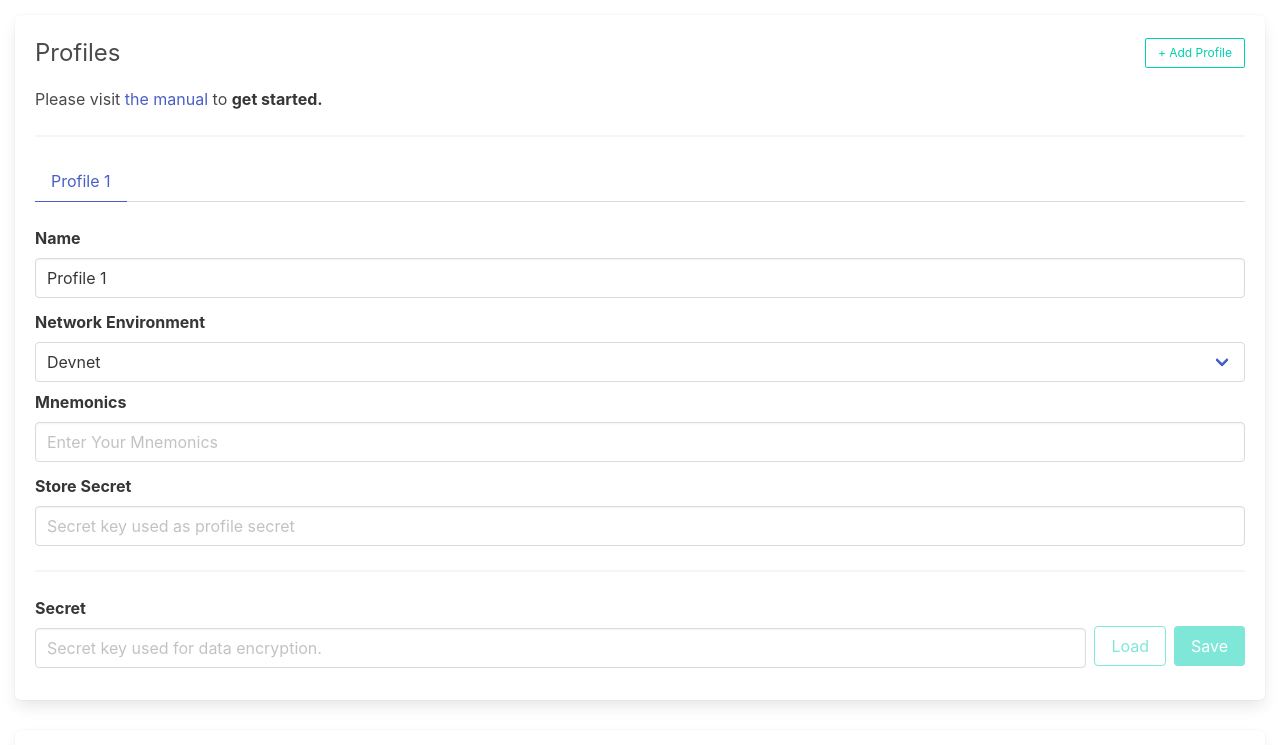
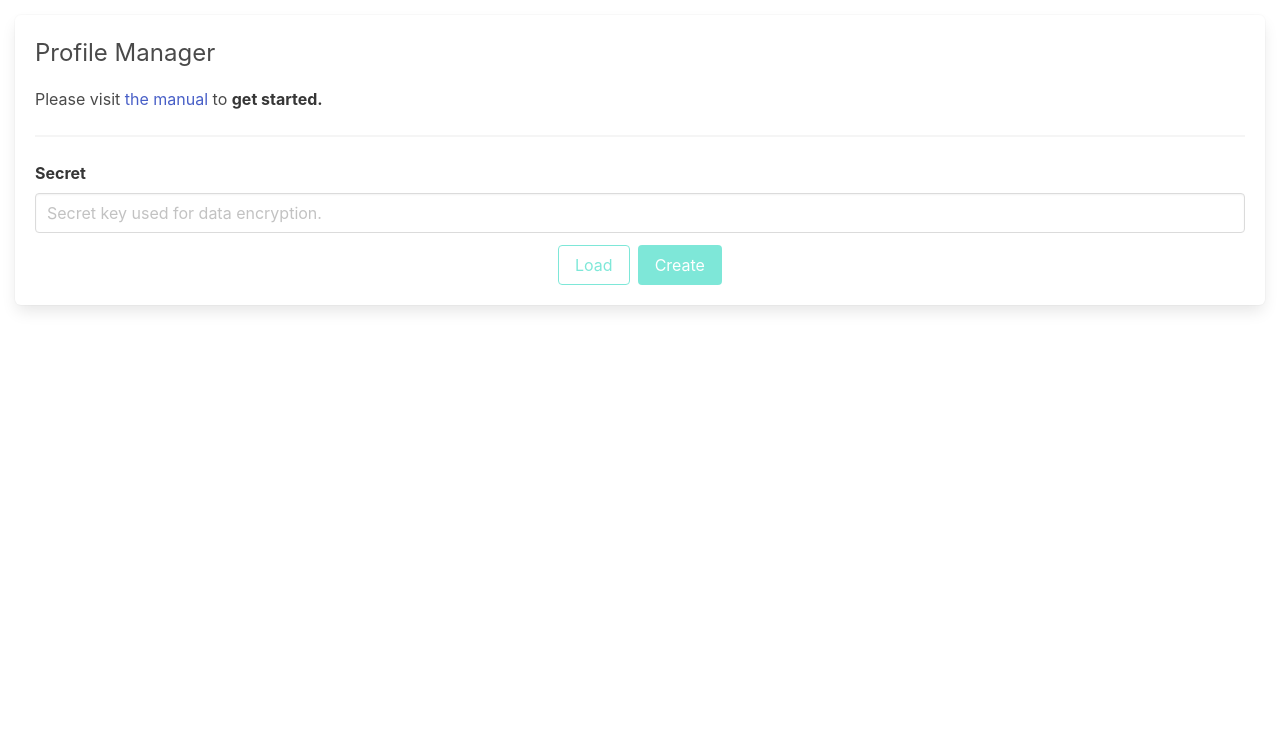
Before and after one commit to threefoldtecharchive/grid_weblets, a Svelte app: page / in a window 1280 px wide. Shown: the top 745 px of the page. Built offline with nearby package versions, Linux system fonts and the light colour scheme.

Commit message:
Updated profile manager to handle different passwords

```diff
--- a/src/App.svelte
+++ b/src/App.svelte
@@ -1,18 +1,18 @@
 <script lang="ts">
-  import C from "./elements/FarmingCalculator/FarmingCalculator.wc.svelte";
+  // import C from "./elements/FarmingCalculator/FarmingCalculator.wc.svelte";
   import Base from "./elements/base/Base.wc.svelte";
   import Profiles from "./elements/profiles/Profiles.wc.svelte";
   // import K8S from "./elements/kubernetes/Kubernetes.wc.svelte";
   // import VM from "./elements/vm/Vm.wc.svelte";
   // import CapRover from "./elements/caprover/Caprover.wc.svelte";
-  import DL from "./elements/DeployedList/DeployedList.wc.svelte";
+  // import DL from "./elements/DeployedList/DeployedList.wc.svelte";
 </script>
 
 <!-- <C /> -->
 
 <Base />
 <Profiles />
-<DL />
+<!-- <DL /> -->
 
 <!-- <C /> -->
 <!-- <Base />
--- a/src/elements/profiles/Profiles.wc.svelte
+++ b/src/elements/profiles/Profiles.wc.svelte
@@ -4,6 +4,7 @@
   const configs = window.configs?.baseConfig;
   let activeConfig: number = 0;
   let password: string = "";
+  let configured: boolean = false;
 
   function onSelectProfile(idx: number) {
     activeConfig = idx;
@@ -11,6 +12,14 @@
 
   $: profiles = $configs;
   $: activeProfile = $configs[activeConfig];
+
+  let message: string;
+  function onEventHandler(event: "create" | "load" | "save") {
+    message = configs[event](password);
+    if (!message) {
+      configured = true;
+    }
+  }
 </script>
 
 <section style="padding: 15px;">
@@ -18,14 +27,33 @@
     <div
       style="display: flex; justify-content: space-between; align-items: center;"
     >
-      <h4 class="is-size-4">Profiles</h4>
+      <h4 class="is-size-4">Profile Manager</h4>
+
+      {#if configured}
+        <div>
           <button
-        class="button is-primary is-small is-outlined"
+            class="button is-primary is-outlined mr-2"
             type="button"
             on:click={configs.addProfile}
           >
             + Add Profile
           </button>
+          <button
+            class="button is-primary mr-2"
+            type="button"
+            on:click={onEventHandler.bind(undefined, "save")}
+          >
+            Save
+          </button>
+          <button
+            class="button is-danger"
+            type="button"
+            on:click={() => (configured = false)}
+          >
+            Back
+          </button>
+        </div>
+      {/if}
     </div>
 
     <p class="mt-4">
@@ -39,6 +67,7 @@
     </p>
     <hr />
 
+    {#if configured}
       <div class="tabs">
         <ul>
           {#each profiles as profile, idx}
@@ -124,11 +153,8 @@
           </div>
         </div>
       </div>
-
-    <hr />
-
-    <div style="display: flex; align-items: center; ">
-      <div class="field" style="width: 100%;">
+    {:else}
+      <div class="field">
         <p class="label">Secret</p>
         <div class="control">
           <input
@@ -141,24 +167,32 @@
         </div>
       </div>
 
+      {#if message}
+        <div class="notification is-danger">
+          {message}
+        </div>
+      {/if}
+
+      <div style="display: flex; justify-content: center;">
         <button
-        class="button is-primary is-outlined mr-2 ml-2 mt-4"
+          class="button is-primary is-outlined mr-2"
           type="button"
           disabled={password === ""}
-        on:click={configs.load.bind(undefined, password)}
+          on:click={onEventHandler.bind(undefined, "load")}
         >
           Load
         </button>
 
         <button
-        class="button is-primary mt-4"
+          class="button is-primary"
           type="button"
           disabled={password === ""}
-        on:click={configs.save.bind(undefined, password)}
+          on:click={onEventHandler.bind(undefined, "create")}
         >
-        Save
+          Create
         </button>
       </div>
+    {/if}
   </div>
 </section>
 
--- a/src/stores/baseConfig.ts
+++ b/src/stores/baseConfig.ts
@@ -1,12 +1,21 @@
 import { get, writable } from "svelte/store";
 import { enc } from "crypto-js";
+import md5 from "crypto-js/md5";
 import { encrypt, decrypt } from "crypto-js/aes";
 
-const KEY = "BASE_CONFIGS";
 const createProfile = (name = "", m = "", s = "", n = "dev") => ({ name, mnemonics: m, storeSecret: s, networkEnv: n }); // prettier-ignore
 
 function createBaseConfig() {
   const store = writable([createProfile("Profile 1")]);
+
+  function hashPassword(password: string) {
+    return md5(password).toString();
+  }
+
+  function getEncryptedStore(password: string) {
+    const data = JSON.stringify(get(store));
+    return encrypt(data, password).toString();
+  }
 
   const { subscribe, set, update } = store;
   return {
@@ -50,27 +59,39 @@ function createBaseConfig() {
       });
     },
 
+    create(password: string) {
+      const hash = hashPassword(password);
+
+      if (localStorage.getItem(hash) !== null) {
+        return "Password already exists.";
+      }
+
+      localStorage.setItem(hash, getEncryptedStore(password));
+    },
+
     load(password: string) {
-      const data = localStorage.getItem(KEY);
+      const hash = hashPassword(password);
+      const data = localStorage.getItem(hash);
+
       if (data === null) {
-        return;
+        return "Password is not correct.";
       }
 
       try {
-        const profiles = JSON.parse(decrypt(data, password).toString(enc.Utf8));
-        if (profiles instanceof Array) {
-          update((value) => {
-            value = profiles;
-            return value;
-          });
-        }
-      } catch {}
+        set(JSON.parse(decrypt(data, password).toString(enc.Utf8)));
+      } catch {
+        return "Incorrect data.";
+      }
     },
 
     save(password: string) {
-      const profiles = get(store);
-      const data = JSON.stringify(profiles);
-      localStorage.setItem(KEY, encrypt(data, password).toString()); // prettier-ignore
+      const hash = hashPassword(password);
+
+      if (localStorage.getItem(hash) === null) {
+        return "Password wasn't found.";
+      }
+
+      localStorage.setItem(hash, getEncryptedStore(password));
     },
   };
 }
```
Also changed, not shown: 1 other file (tests, documents, lock files or other folders). Lines whose indentation alone changed are shown as unchanged.
